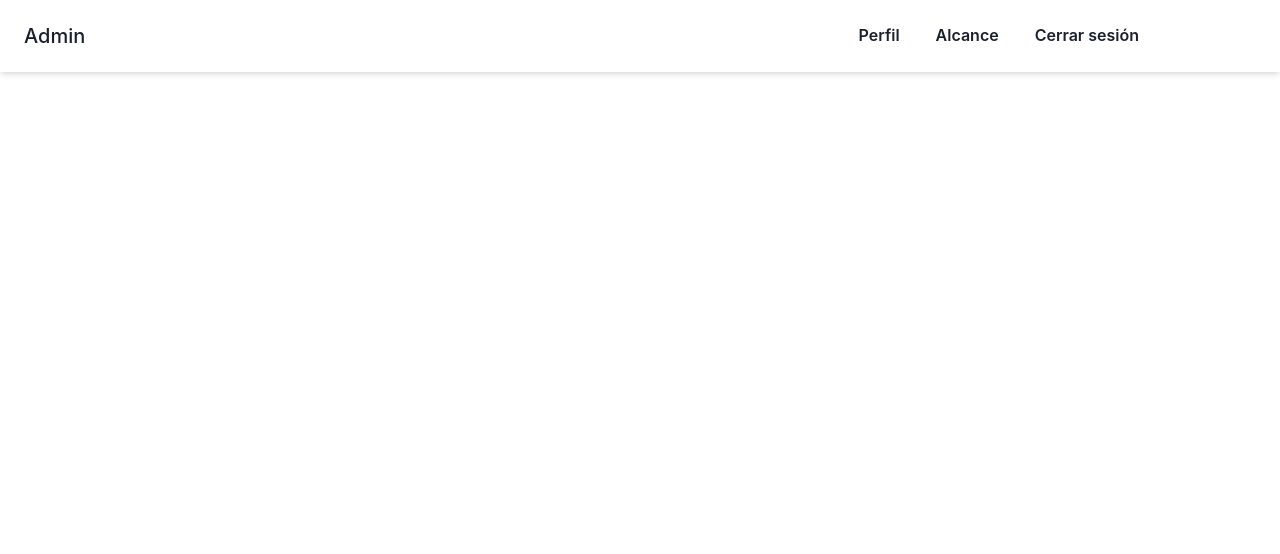
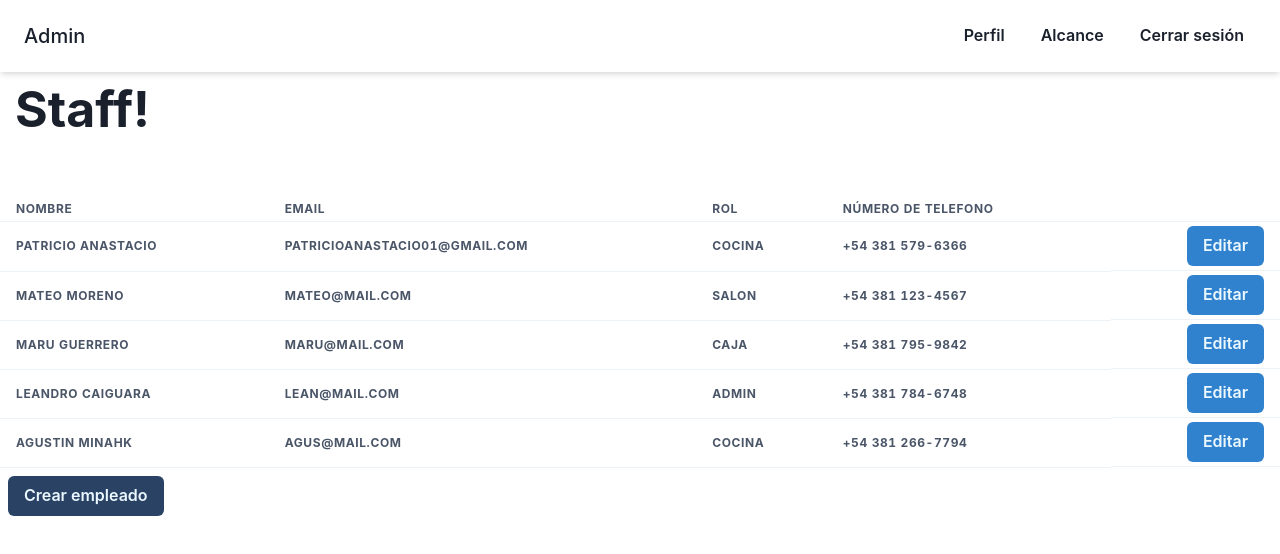
Before and after one commit to agusminahk/projecto-profesional-curselo, a React (Create React App) app in the folder client/: page /empleados in a window 1280 px wide. Shown: the top 554 px of the page. Built offline with nearby package versions, Linux system fonts and the light colour scheme.

Commit message:
Staff view

```diff
--- a/client/src/components/admin/Client.jsx
+++ b/client/src/components/admin/Client.jsx
@@ -28,7 +28,7 @@ export const Client = ({ client }) => {
                 </Th>
                 <Th>{name}</Th>
                 <Th>{country}</Th>
-                <Th>{status}</Th>
+                <Th display={["none", "none", "table-cell"]}>{status}</Th>
             </Tr>
 
             <Modal isOpen={isOpen} onClose={onClose}>
--- a/client/src/components/admin/HomeGridAdmin.jsx
+++ b/client/src/components/admin/HomeGridAdmin.jsx
@@ -9,7 +9,7 @@ export const HomeGridAdmin = () => {
             <CardAdmin mensaje="Añadir usuario" url="/nuevousuario"/>
             <CardAdmin mensaje="Clientes" url="/clientes"/>
             <CardAdmin mensaje="Metricas" url="/metricas"/>
-            <CardAdmin mensaje="Settings" url="/settings"/>
+            <CardAdmin mensaje="Settings" url="/ajustes"/>
         </SimpleGrid>
         <SimpleGrid minChildWidth="150px" m="20px" mt="40px" spacing={10}>
             <GraphCard />
--- a/client/src/components/admin/NavbarAdmin.jsx
+++ b/client/src/components/admin/NavbarAdmin.jsx
@@ -57,9 +57,6 @@ export const NavbarAdmin = () => {
               <Link to="/alcance"><Button variant="ghost">Alcance</Button></Link>
               <Button variant="ghost">Cerrar sesión</Button>
             </HStack>
-            <Button colorScheme="brand" size="sm">
-              Get Started
-            </Button>
             <Box display={{ base: "inline-flex", md: "none" }}>
               <IconButton
                 display={{ base: "flex", md: "none" }}
--- /dev/null
+++ b/client/src/components/owner/Employee.jsx
@@ -0,0 +1,62 @@
+import {
+    Tr,
+    Th,
+    Image,
+    Modal,
+    useDisclosure,
+    ModalOverlay,
+    ModalHeader,
+    ModalBody,
+    Button,
+    ModalContent,
+    ModalCloseButton,
+    ModalFooter,
+    UnorderedList,
+    ListItem,
+    Checkbox
+  } from "@chakra-ui/react";
+import { EmployeeForm } from "./EmployeeForm";
+import { useEffect, useState } from "react";
+
+export const Employee = ({ employee, createRow = false }) => {
+    const { isOpen, onOpen, onClose } = useDisclosure()
+    const { firstName, lastName, rol, telephone, email} = employee
+    const [editing, setEditing] = useState(false)
+
+    useEffect(() => {
+        setEditing(isOpen ? editing : false)
+    }, [isOpen])
+
+    return (
+    <>
+    <Tr onClick={onOpen}>
+            {
+                createRow ? <Button m={2} mr={0} onClick={() => setEditing(true)} _hover={{backgroundColor: "gray.900"}} backgroundColor="blue.800" color="blue.50">Crear empleado</Button> : (
+                <>
+                    <Th >{firstName} {lastName}</Th>
+                    <Th display={["none", "none", "none", "table-cell"]}>{email}</Th>
+                    <Th>{rol}</Th>
+                    <Th display={["none", "none", "table-cell"]}>{telephone}</Th>
+                    <Th display="flex" flexDirection="row-reverse"><Button onClick={() => setEditing(true)} _hover={{backgroundColor: "blue.800"}} backgroundColor="blue.500" color="blue.50">Editar</Button></Th>
+                </>
+                )
+            }
+            </Tr>
+        <Modal isOpen={isOpen} onClose={onClose}>
+            <ModalOverlay />
+            <ModalContent>
+                <ModalHeader>{email ? `${firstName} ${lastName}` : "Nuevo usuario!"}</ModalHeader>
+                <ModalCloseButton />
+                <ModalBody>
+                    <EmployeeForm editing={editing} employee={employee} createRow={createRow}/>
+                </ModalBody>
+                <ModalFooter>
+                    <Button colorScheme="blue" mr={3} onClick={onClose}>
+                        Cerrar
+                    </Button>
+                </ModalFooter>
+            </ModalContent>
+        </Modal>
+    </>
+    )
+}
--- a/client/src/components/owner/EmployeeForm.jsx
+++ b/client/src/components/owner/EmployeeForm.jsx
@@ -0,0 +1,88 @@
+import {
+    Flex,
+    Box,
+    FormControl,
+    FormLabel,
+    Input,
+    Stack,
+    Button,
+    Heading,
+    useColorModeValue,
+    Select
+  } from "@chakra-ui/react";
+
+export const EmployeeForm = ({ editing, employee, createRow }) => {
+
+    return (
+        <Flex align={"center"} justify={"center"}>
+          <Stack spacing={0} mx={"auto"} w={"xl"} py={0} px={8}>
+            <Box rounded={"lg"} bg={useColorModeValue("white", "gray.700")} p={8}>
+              <Stack spacing={4}>
+                <FormControl id="firstname">
+                  <FormLabel>Nombre </FormLabel>
+                  <Input variant="filled" _hover={editing ? null : {backgroundColor: "gray.100"}} _disabled={{opacity: "1"}} defaultValue={employee.firstName} type="text" disabled={!editing}/>
+                </FormControl>
+                <FormControl id="lastname">
+                  <FormLabel>Apellido </FormLabel>
+                  <Input variant="filled" _hover={editing ? null : {backgroundColor: "gray.100"}} _disabled={{opacity: "1"}} defaultValue={employee.lastName} type="text" disabled={!editing}/>
+                </FormControl>
+                <FormControl id="email">
+                  <FormLabel>Email </FormLabel>
+                  <Input variant="filled" _hover={editing ? null : {backgroundColor: "gray.100"}} _disabled={{opacity: "1"}} defaultValue={employee.email} type="email" disabled={!editing}/>
+                </FormControl>
+                <FormControl id="phone">
+                  <FormLabel>Telefono</FormLabel>
+                  <Input variant="filled" _hover={editing ? null : {backgroundColor: "gray.100"}} _disabled={{opacity: "1"}} defaultValue={employee.telephone} type="text" disabled={!editing}/>
+                </FormControl>
+                <FormControl id="rol">
+                  <FormLabel>Rol</FormLabel>
+                  <Select
+                    variant="filled"
+                    _hover={editing ? null : {backgroundColor: "gray.100"}} _disabled={{opacity: "1"}}
+                    defaultValue={employee.email ? employee.rol : "Seleccione un rol"}
+                    disabled={!editing}
+                    icon={editing ? "c" : false}>
+                      <option value="Admin">Admin</option>
+                      <option value="Cocina">Cocina</option>
+                      <option value="Caja">Caja</option>
+                      <option value="Salon">Salon</option>
+                  </Select>
+                </FormControl>
+                {
+                    createRow ? (
+                        <FormControl id="password">
+                            <FormLabel>Password</FormLabel>
+                            <Input variant="filled" defaultValue={employee.rol} type="password" disabled={!editing}/>
+                        </FormControl>
+                    ) : null
+                }
+                <Stack spacing={10} mt="20px">
+                    {
+                        employee.email && !editing ? null :
+                        employee.email ? (
+                            <Button
+                            bg={"blue.400"}
+                            color={"white"}
+                            _hover={{
+                            bg: "blue.500",
+                            }}
+                            >
+                                Actualizar
+                            </Button>
+                        ) : <Button
+                        bg={"blue.400"}
+                        color={"white"}
+                        _hover={{
+                        bg: "blue.500",
+                        }}
+                        >
+                            Crear
+                        </Button>
+                    }
+                </Stack>
+              </Stack>
+            </Box>
+          </Stack>
+        </Flex>
+    )
+}
--- a/client/src/components/owner/EmployeesList.jsx
+++ b/client/src/components/owner/EmployeesList.jsx
@@ -0,0 +1,82 @@
+import {
+    Tr,
+    Th,
+    Table,
+    Thead,
+    Tbody,
+  } from "@chakra-ui/react";
+import { Employee } from "./Employee";
+
+import { createBreakpoints } from "@chakra-ui/theme-tools"
+
+// This is the default breakpoint
+const breakpoints = createBreakpoints({
+  sm: "30em",
+  md: "48em",
+  lg: "62em",
+  xl: "80em",
+  "2xl": "96em",
+})
+
+export const EmployeesList = () => {
+    const employees = [
+        {
+            firstName: "Patricio",
+            lastName: "Anastacio",
+            email: "patricioanastacio01@gmail.com",
+            rol: "Cocina",
+            telephone: "+54 381 579-6366"
+        },
+        {
+            firstName: "Mateo",
+            lastName: "Moreno",
+            email: "mateo@mail.com",
+            rol: "Salon",
+            telephone: "+54 381 123-4567"
+        },
+        {
+            firstName: "Maru",
+            lastName: "Guerrero",
+            email: "maru@mail.com",
+            rol: "Caja",
+            telephone: "+54 381 795-9842"
+        },
+        {
+            firstName: "Leandro",
+            lastName: "Caiguara",
+            email: "lean@mail.com",
+            rol: "Admin",
+            telephone: "+54 381 784-6748"
+        },
+        {
+            firstName: "Agustin",
+            lastName: "Minahk",
+            email: "agus@mail.com",
+            rol: "Cocina",
+            telephone: "+54 381 266-7794"
+        },
+    ]
+
+    return (
+        <Table variant="striped" w="100%" m="auto" mt="50px" size="sm">
+            {console.log(window)}
+            <Thead>
+                <Tr>
+                    <Th>Nombre</Th>
+                    <Th display={["none", "none", "none", "table-cell"]}>Email</Th>
+                    <Th>Rol</Th>
+                    <Th display={["none", "none", "table-cell"]}>Número de telefono</Th>
+                    <Th></Th>
+                </Tr>
+            </Thead>
+            <Tbody>
+                {
+                    employees.map((employee, index) => (
+                        <Employee key={index} employee={employee}/>
+                    ))
+                }
+                <Employee employee={{}} createRow={true}/>
+            </Tbody>
+        </Table>
+    )
+}
--- a/client/src/views/App.jsx
+++ b/client/src/views/App.jsx
@@ -13,6 +13,7 @@ import { ClientsView } from "./admin/ClientsView"
 import { NewClient } from './admin/NewClient';
 import { Profile } from './Profile';
 import { Settings } from "./admin/Settings";
+import { Employees } from './owner/Employees';
 
 const App = () => {
     return (
@@ -20,10 +21,11 @@ const App = () => {
             <NavbarAdmin />
             <Routes>
                 <Route exact path="/" element={<AdminHome />} />
-                <Route exact path="/clientes" element={<ClientsView />} />
-                <Route exact path="/nuevousuario" element={<NewClient />} />
-                <Route exact path="/perfil" element={<Profile/>} />
-                <Route exact path="/ajustes" element={<Settings />} />
+                <Route path="/clientes" element={<ClientsView />} />
+                <Route path="/nuevousuario" element={<NewClient />} />
+                <Route path="/perfil" element={<Profile/>} />
+                <Route path="/ajustes" element={<Settings />} />
+                <Route path="/empleados" element={<Employees />} />
             </Routes>
         </div>
     )
--- a/client/src/views/admin/ClientsView.jsx
+++ b/client/src/views/admin/ClientsView.jsx
@@ -80,7 +80,7 @@ export const ClientsView = () => {
                     <Th>Image</Th>
                     <Th>Name</Th>
                     <Th>Pais</Th>
-                    <Th>Status</Th>
+                    <Th display={["none", "none", "table-cell"]}>Status</Th>
                 </Tr>
             </Thead>
             <Tbody>
--- a/client/src/views/admin/NewClient.jsx
+++ b/client/src/views/admin/NewClient.jsx
@@ -20,9 +20,13 @@ import {
             </Stack>
             <Box rounded={"lg"} bg={useColorModeValue("white", "gray.700")} boxShadow={"lg"} p={8}>
               <Stack spacing={4}>
-                <FormControl id="username">
-                  <FormLabel>Username </FormLabel>
-                  <Input type="email" />
+                <FormControl id="firstname">
+                  <FormLabel>Nombre</FormLabel>
+                  <Input type="text"/>
+                </FormControl>
+                <FormControl id="lastname">
+                  <FormLabel>Apellido </FormLabel>
+                  <Input type="text" />
                 </FormControl>
                 <FormControl id="email">
                   <FormLabel>Email </FormLabel>
--- a/client/src/views/owner/Employees.jsx
+++ b/client/src/views/owner/Employees.jsx
@@ -0,0 +1,12 @@
+import { EmployeesList } from "../../components/owner/EmployeesList"
+import { Text } from "@chakra-ui/layout"
+
+export const Employees = () => {
+    return (
+        <>
+            {console.log("staff")}
+            <p style={{fontSize: "50px", marginLeft: "15px"}}><b>Staff!</b></p>
+            <EmployeesList></EmployeesList>
+        </>
+    )
+}
```
Also changed, not shown: client/src/components/admin/FormNewClient.jsx (+7 -11 lines).
